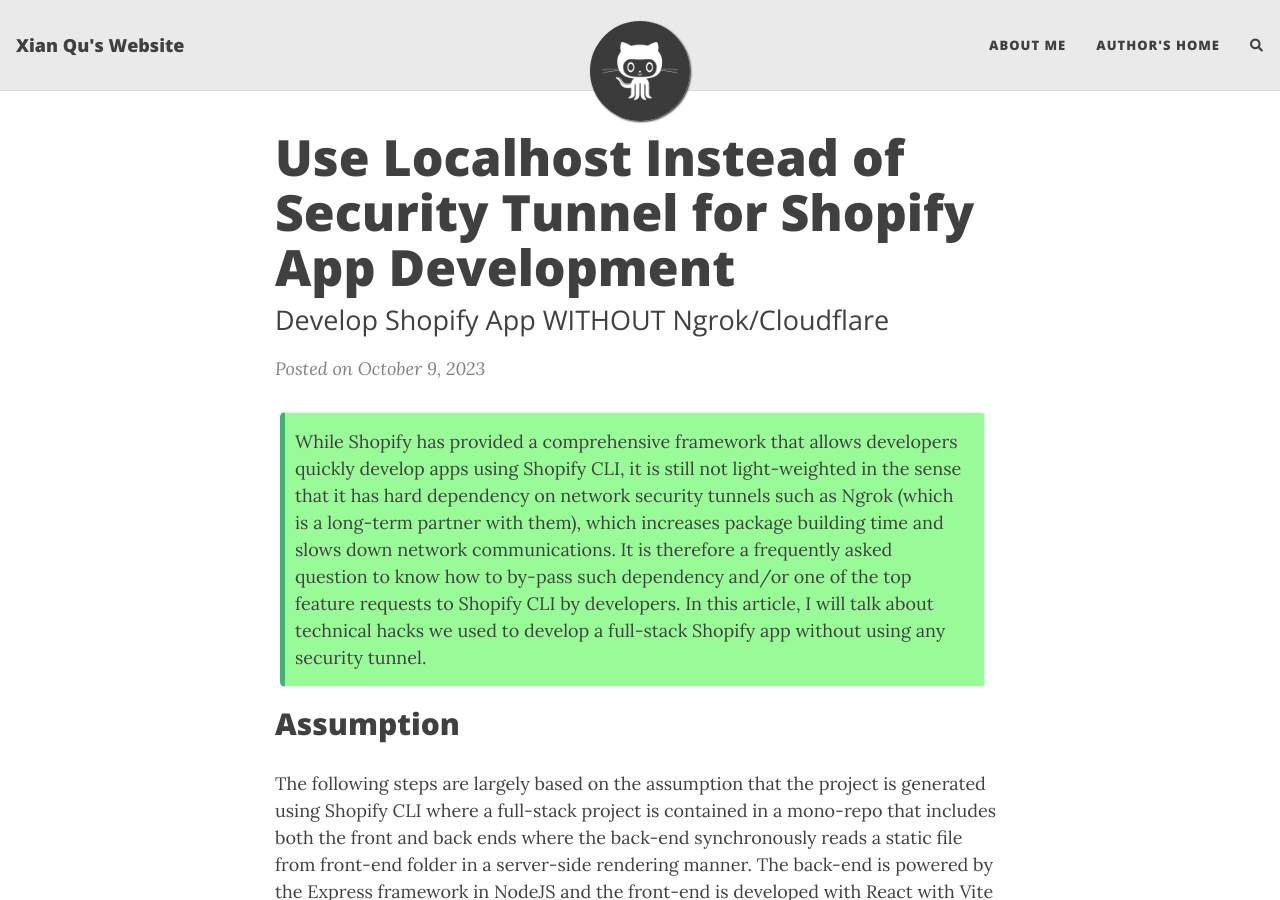
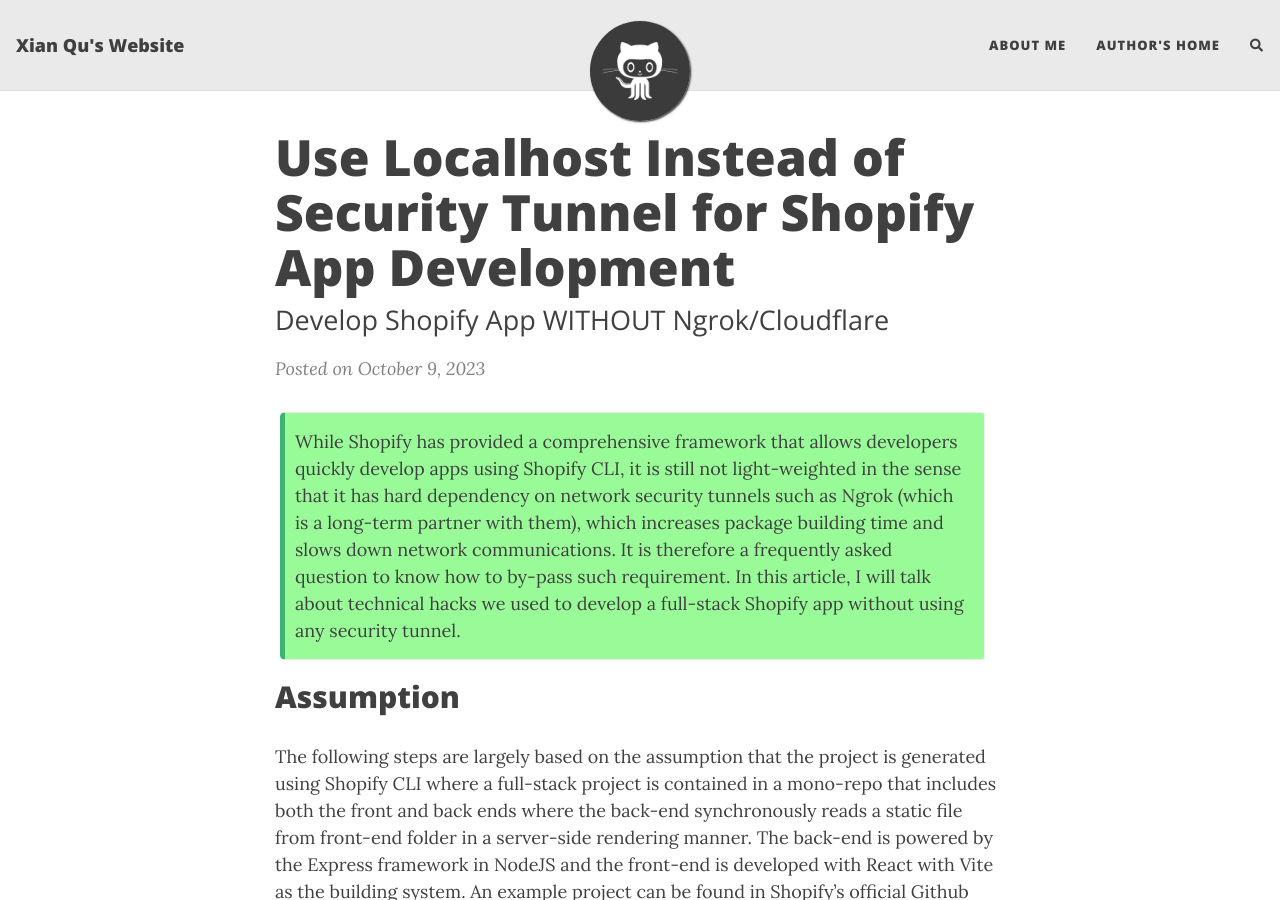
Before and after one commit to xianqugithub/xianqugithub.github.io, a Jekyll site: the page built from _posts/2023-10-09-shopify-localhost-markdown.md, in a window 1280 px wide and 900 px high. Built offline with Jekyll 4.4.1, drawn with Linux system fonts in a browser that asks for light colours; nearby versions of some CDN libraries; comment, search, counter and statistics services are not loaded.

Commit message:
change some language.

```diff
--- a/_posts/2023-10-09-shopify-localhost-markdown.md
+++ b/_posts/2023-10-09-shopify-localhost-markdown.md
@@ -7,7 +7,7 @@
 ---
 
 {: .box-success}
-While Shopify has provided a comprehensive framework that allows developers quickly develop apps using Shopify CLI, it is still not light-weighted in the sense that it has hard dependency on network security tunnels such as Ngrok (which is a long-term partner with them), which increases package building time and slows down network communications. It is therefore a frequently asked question to know how to by-pass such dependency and/or one of the top feature requests to Shopify CLI by developers. In this article, I will talk about technical hacks we used to develop a full-stack Shopify app without using any security tunnel.
+While Shopify has provided a comprehensive framework that allows developers quickly develop apps using Shopify CLI, it is still not light-weighted in the sense that it has hard dependency on network security tunnels such as Ngrok (which is a long-term partner with them), which increases package building time and slows down network communications. It is therefore a frequently asked question to know how to by-pass such requirement. In this article, I will talk about technical hacks we used to develop a full-stack Shopify app without using any security tunnel.
 
 ## Assumption
 The following steps are largely based on the assumption that the project is generated using Shopify CLI where a full-stack project is contained in a mono-repo that includes both the front and back ends where the back-end synchronously reads a static file from front-end folder in a server-side rendering manner. The back-end is powered by the Express framework in NodeJS and the front-end is developed with React with Vite as the building system. An example project can be found in Shopify’s official Github repository.
```
